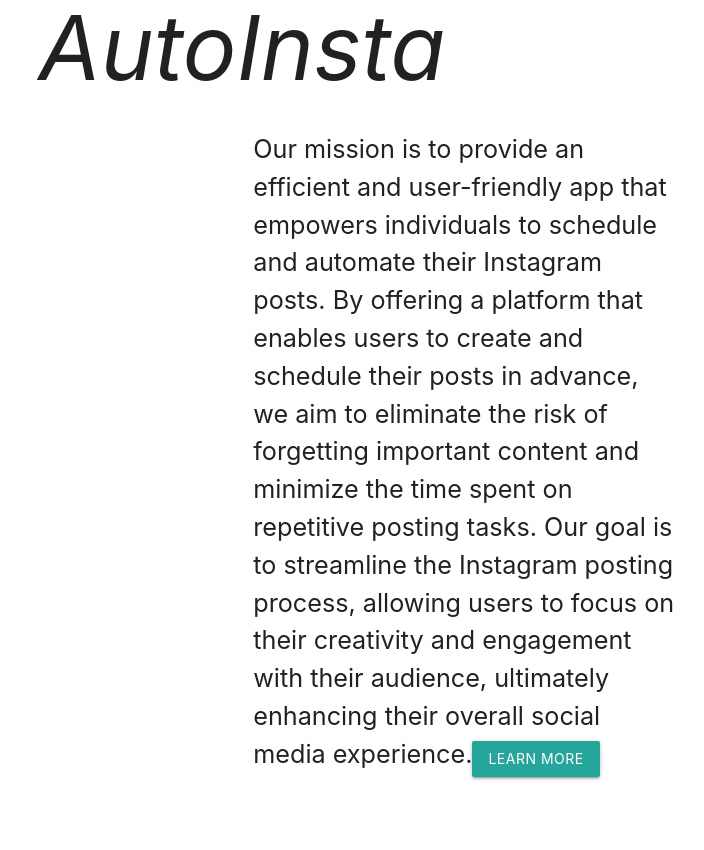
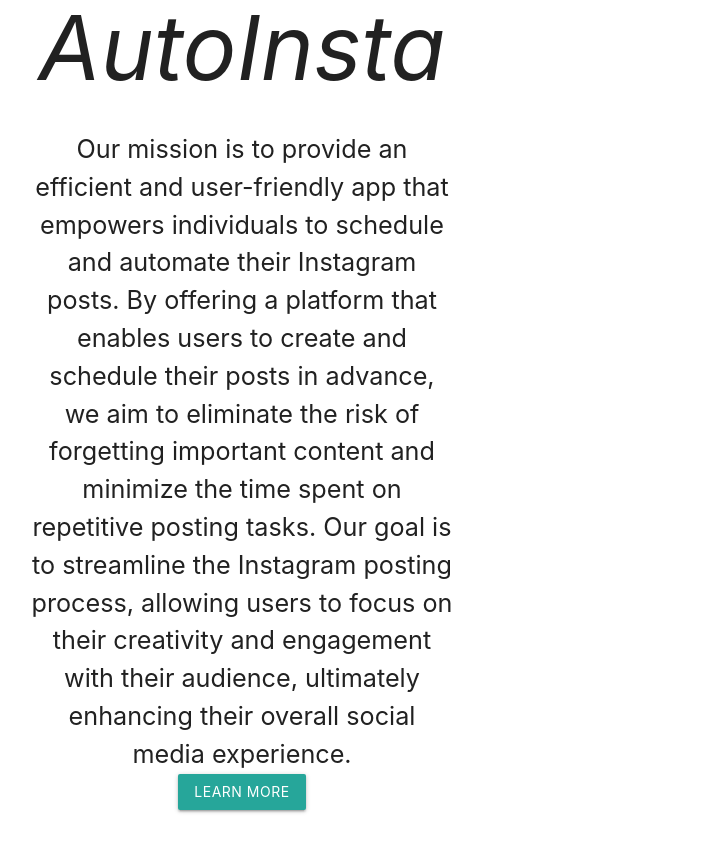
Before and after one commit to MeyerTalon/AutoInsta, a React (Create React App) app in the folder client/: page / in a window 1280 px wide. Shown: the part 400-1250 px from the top of the page, without its empty margins (398-1102 px from the left). Before the commit the page ends 1197 px from the top, so only its background shows below. Built offline with nearby package versions, Linux system fonts and the light colour scheme.

Commit message:
Added some finishing touches

```diff
--- a/client/src/App.js
+++ b/client/src/App.js
@@ -54,7 +54,7 @@
                 AutoInsta
               </Link>
               <a href="#!" data-target="mobile-nav" className="sidenav-trigger">
-                <i className="material-icons">menu</i>
+                <i className="material-icons">Menu</i>
               </a>
               <ul className="right hide-on-med-and-down">
                 <li>
--- a/client/src/pages/LandingPage.js
+++ b/client/src/pages/LandingPage.js
@@ -1,30 +1,31 @@
 import React from "react";
+import { Link } from 'react-router-dom';
 
 const LandingPage = () => {
   return (
     <div>
-      <div class="container">
+      <div className="container">
         <section className="hero">
-          <div class="center-align">
-            <div class="">
+          <div className="center-align">
+            <div className="">
               <img
-                class="circle responsive-img"
+                className="circle responsive-img"
                 src="https://s.tmimgcdn.com/scr/800x500/301700/community-network-and-social-health-logo-icon-design-template-v-8_301741-original.jpg"
                 alt="Description of the image"
               />
             </div>
           </div>
-          <div class="row" className="hero-content">
-            <div class="row">
-              <div class="center-align">
+          <div className="row hero-content">
+            <div className="row">
+              <div className="center-align">
                 <h1>
-                  <span class="flow-text">
-                    <i class="large material-icons">AutoInsta</i>
+                  <span className="flow-text">
+                    <i className="large material-icons">AutoInsta</i>
                   </span>
                 </h1>
               </div>
-              <div class="col s6 offset-s6">
-                <span class="flow-text">
+              <div className="col s6 offset-s3 center-align">
+                <span className="flow-text">
                   Our mission is to provide an efficient and user-friendly app
                   that empowers individuals to schedule and automate their
                   Instagram posts. By offering a platform that enables users to
@@ -34,15 +35,16 @@
                   is to streamline the Instagram posting process, allowing users
                   to focus on their creativity and engagement with their
                   audience, ultimately enhancing their overall social media
-                  experience.
+                  experience.<br></br>
                 </span>
-                <a
-                  class="center-align"
-                  href="#!"
-                  className="waves-effect waves-light btn"
-                >
-                  Learn More
-                </a>
+                <Link to="/contact">
+                  <a
+                    href="#!"
+                    className="center-align waves-effect waves-light btn"
+                  >
+                    Learn More
+                  </a>
+                </Link>
               </div>
             </div>
           </div>
```
